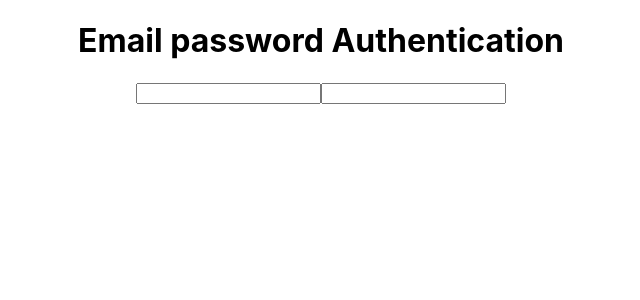
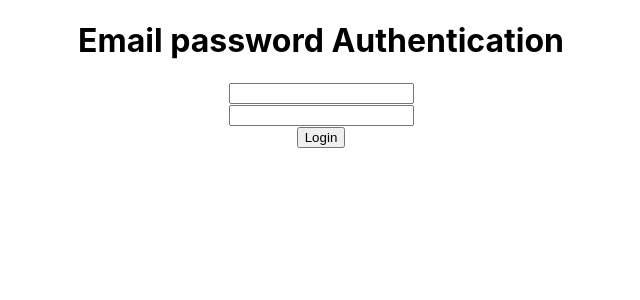
Before and after one commit to mdmitho/email-passwoed-auth, a React (Create React App) app: page / in a window 1280 px wide. Shown: the top 300 px of the page, without its empty margins (319-959 px from the left). Built offline with nearby package versions, Linux system fonts and the light colour scheme.

Commit message:
simple form,blur,submit,preventDefult

```diff
--- a/package.json
+++ b/package.json
@@ -6,8 +6,10 @@
     "@testing-library/jest-dom": "^5.16.2",
     "@testing-library/react": "^12.1.4",
     "@testing-library/user-event": "^13.5.0",
+    "bootstrap": "^5.1.3",
     "firebase": "^9.6.10",
     "react": "^17.0.2",
+    "react-bootstrap": "^2.2.3",
     "react-dom": "^17.0.2",
     "react-scripts": "5.0.0",
     "web-vitals": "^2.1.4"
--- a/src/App.js
+++ b/src/App.js
@@ -5,12 +5,28 @@
 const auth = getAuth(app)
 
 function App() {
+
+const handleEmailBlur = event => {
+  console.log(event.target.value);
+}
+const handlePasswordBlur = event =>{
+  console.log(event.target.value);
+}
+const handleFormSubmit = event => {
+  console.log('form submitted');
+  event.preventDefault()
+}
   return (
     <div className="App">
       <h1>Email password Authentication</h1>
 
-        <input type="text"/>
-      <input type="text" name="" id="" />
+<form onSubmit={handleFormSubmit}>
+<input onBlur={handleEmailBlur} type="email" name="" id="" />
+        <br />
+      <input onBlur={handlePasswordBlur} type="password" name="" id="" />
+      <br />
+      <input type="submit" value="Login" />
+</form>
     </div>
   );
 }
```
Also changed, not shown: 1 other file (tests, documents, lock files or other folders).
